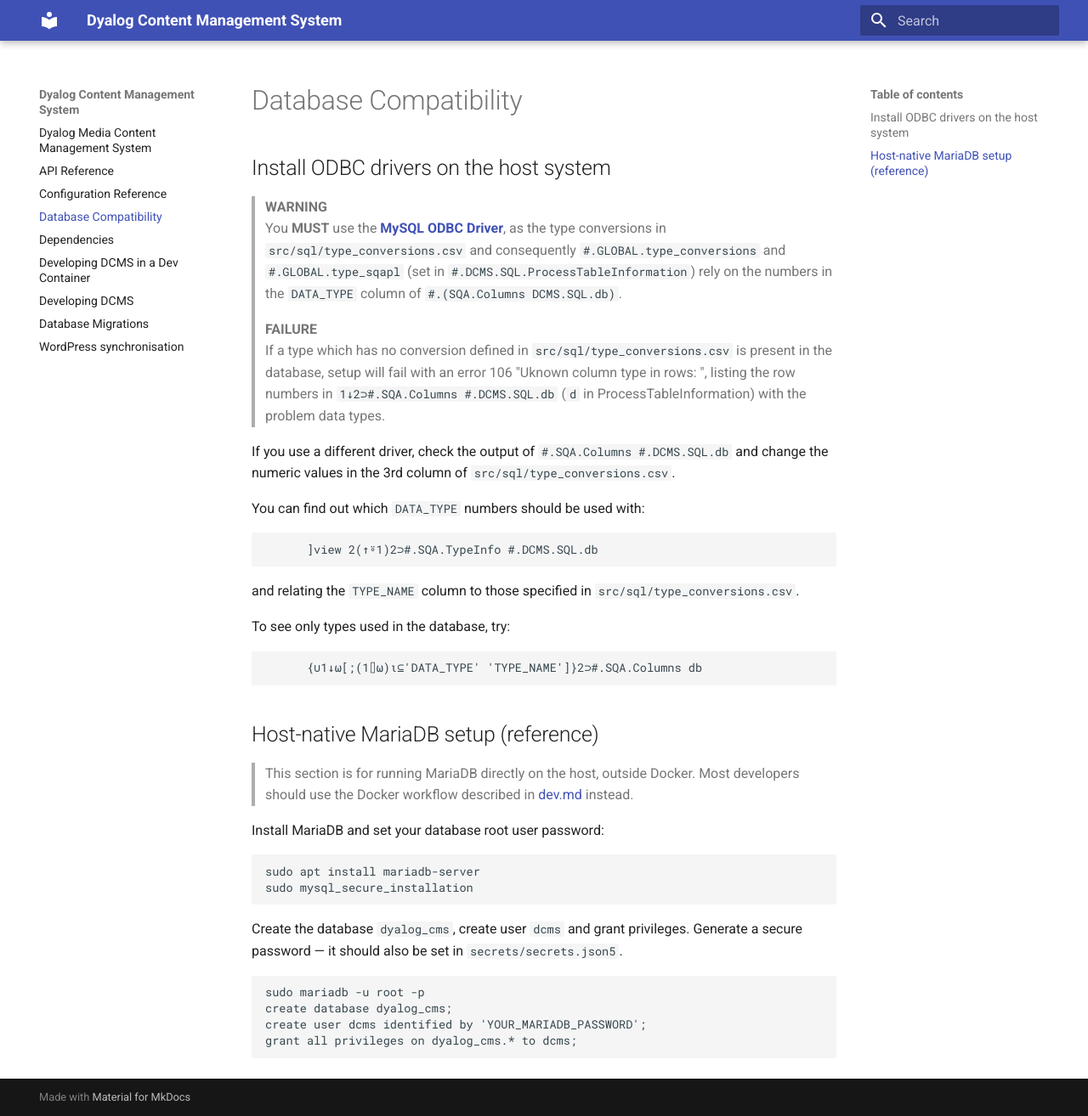
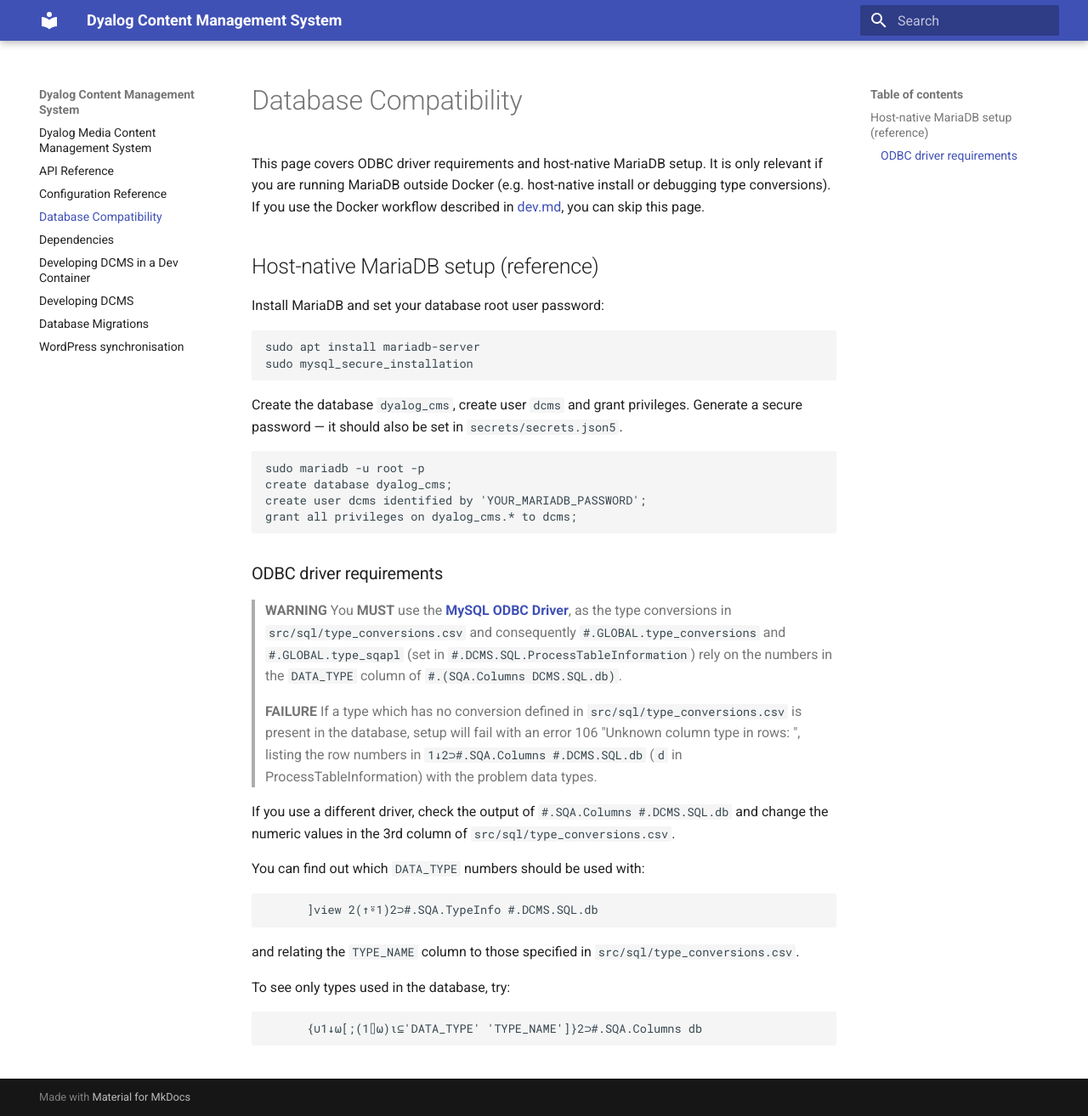
Before and after one commit to Dyalog/DCMS, an MkDocs documentation site: the page built from docs/database.md, in a window 1280 px wide and 1314 px high. Shown: the whole window at 85% size. Built offline with MkDocs 1.6.1 and Material for MkDocs 9.7.7, drawn with Linux system fonts in a browser that asks for light colours.

Commit message:
ODBC requirements context

````diff
--- a/docs/database.md
+++ b/docs/database.md
@@ -1,10 +1,32 @@
 # Database Compatibility
-## Install ODBC drivers on the host system
+
+This page covers ODBC driver requirements and host-native MariaDB setup. It is only relevant if you are running MariaDB outside Docker (e.g. host-native install or debugging type conversions). If you use the Docker workflow described in [dev.md](dev.md), you can skip this page.
+
+## Host-native MariaDB setup (reference)
+
+Install MariaDB and set your database root user password:
+
+```bash
+sudo apt install mariadb-server
+sudo mysql_secure_installation
+```
+
+Create the database `dyalog_cms`, create user `dcms` and grant privileges. Generate a secure password — it should also be set in `secrets/secrets.json5`.
+
+```bash
+sudo mariadb -u root -p
+create database dyalog_cms;
+create user dcms identified by 'YOUR_MARIADB_PASSWORD';
+grant all privileges on dyalog_cms.* to dcms;
+```
+
+### ODBC driver requirements
+
 > **WARNING**
 	You **MUST** use the [**MySQL ODBC Driver**](https://dev.mysql.com/downloads/connector/odbc/), as the type conversions in `src/sql/type_conversions.csv` and consequently `#.GLOBAL.type_conversions` and `#.GLOBAL.type_sqapl` (set in `#.DCMS.SQL.ProcessTableInformation`) rely on the numbers in the `DATA_TYPE` column of `#.(SQA.Columns DCMS.SQL.db)`.
 
 > **FAILURE**
-	If a type which has no conversion defined in `src/sql/type_conversions.csv` is present in the database, setup will fail with an error 106 "Uknown column type in rows: ", listing the row numbers in `1↓2⊃#.SQA.Columns #.DCMS.SQL.db` (`d` in ProcessTableInformation) with the problem data types.
+	If a type which has no conversion defined in `src/sql/type_conversions.csv` is present in the database, setup will fail with an error 106 "Unknown column type in rows: ", listing the row numbers in `1↓2⊃#.SQA.Columns #.DCMS.SQL.db` (`d` in ProcessTableInformation) with the problem data types.
 
 If you use a different driver, check the output of `#.SQA.Columns #.DCMS.SQL.db` and change the numeric values in the 3rd column of `src/sql/type_conversions.csv`.
 
@@ -21,23 +43,3 @@ To see only types used in the database, try:
 ```APL
       {∪1↓⍵[;(1⌷⍵)⍳⊆'DATA_TYPE' 'TYPE_NAME']}2⊃#.SQA.Columns db
 ```
-
-## Host-native MariaDB setup (reference)
-
-> This section is for running MariaDB directly on the host, outside Docker. Most developers should use the Docker workflow described in [dev.md](dev.md) instead.
-
-Install MariaDB and set your database root user password:
-
-```bash
-sudo apt install mariadb-server
-sudo mysql_secure_installation
-```
-
-Create the database `dyalog_cms`, create user `dcms` and grant privileges. Generate a secure password — it should also be set in `secrets/secrets.json5`.
-
-```bash
-sudo mariadb -u root -p
-create database dyalog_cms;
-create user dcms identified by 'YOUR_MARIADB_PASSWORD';
-grant all privileges on dyalog_cms.* to dcms;
-```
````
